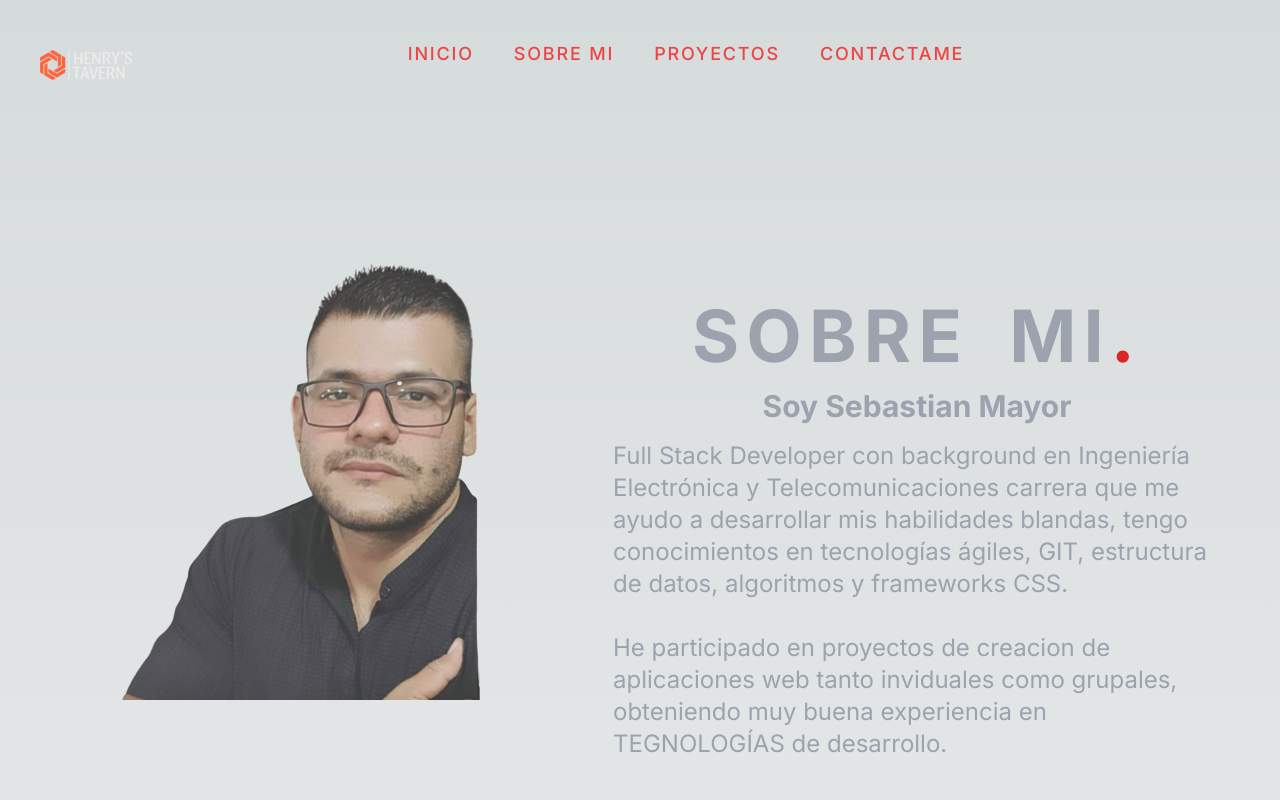
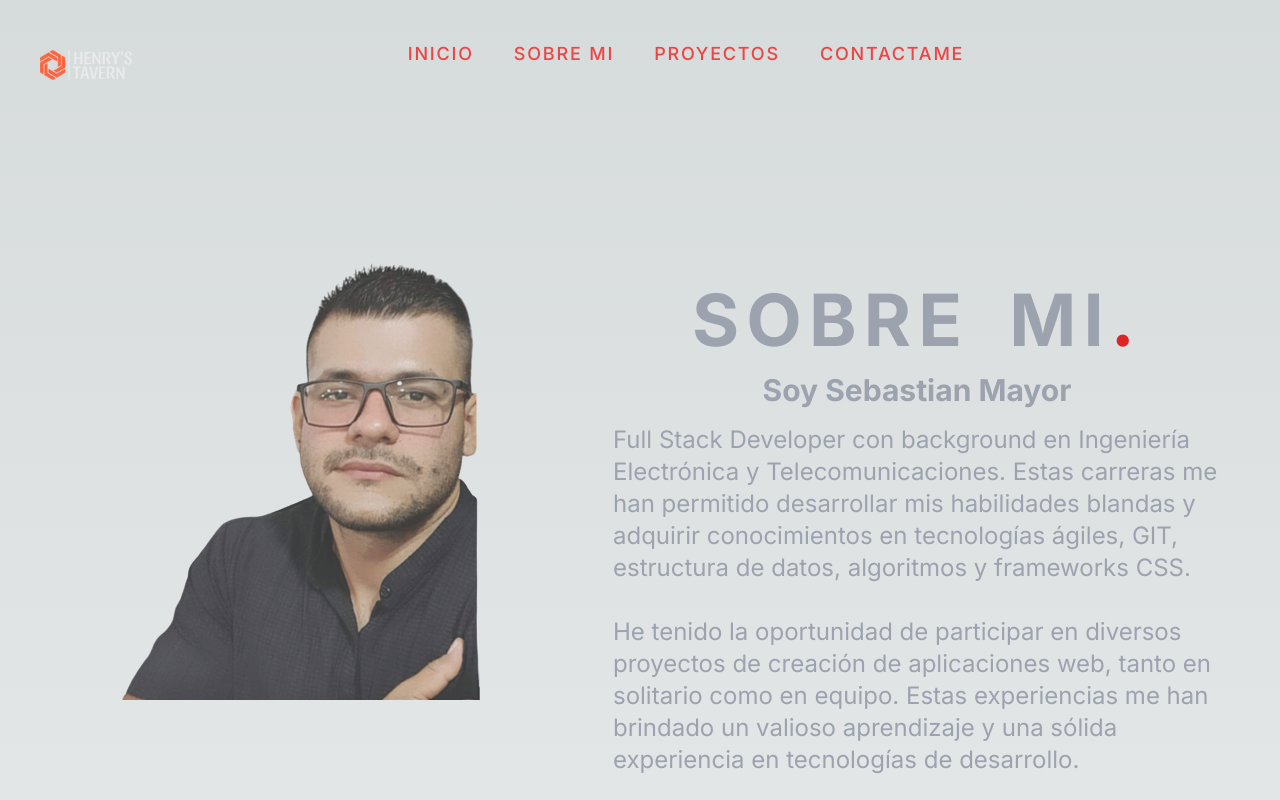
Before and after one commit to sebasmayor06/Portafolio, a Next.js app: page /components/Sobremi in a window 1280 px wide. Shown: the top 800 px of the page. Built offline with nearby package versions, Linux system fonts and the light colour scheme; what tailwindcss-animated would draw is missing.

Commit message:
arreglo en el parrafo sobre mi

```diff
--- a/src/app/components/Sobremi/page.jsx
+++ b/src/app/components/Sobremi/page.jsx
@@ -26,8 +26,8 @@ export default function Sobremi() {
         <div className='w-10/12 m-4 overflow-hidden rounded-3xl md:w-1/2'>
             <h1  className='animate-fade-down animate-once animate-duration-1000 animate-delay-500 animate-ease-out animate-normal animate-fill-backwards flex justify-center font-bold text-5xl text-gray-400 sm:text-7xl tracking-wide md:tracking-widest m-4'> <span className=' pr-10 hover:text-red-600 '>SOBRE</span> MI <span className='text-red-600'>.</span></h1>
             <h2  className='animate-fade-up animate-once animate-duration-1000 animate-delay-500 animate-ease-out animate-normal animate-fill-backwards flex justify-center font-bold text-xl text-gray-400 sm:text-3xl'>Soy Sebastian Mayor</h2>
-            <p className='animate-fade-right animate-once animate-duration-1000 animate-delay-500 animate-ease-out animate-normal animate-fill-backwards p-4 text-gray-400 text-2xl'>Full Stack Developer con background en Ingeniería Electrónica y Telecomunicaciones carrera que me ayudo a desarrollar mis habilidades blandas, tengo conocimientos en tecnologías ágiles, GIT, estructura de datos, algoritmos y frameworks CSS.</p>
-            <p className='animate-fade-left animate-once animate-duration-1000 animate-delay-500 animate-ease-out animate-normal animate-fill-backwards p-4 text-gray-400 text-2xl'>He participado en proyectos de creacion de aplicaciones web tanto inviduales como grupales, obteniendo muy buena experiencia en TEGNOLOGÍAS de desarrollo. </p>
+            <p className='animate-fade-right animate-once animate-duration-1000 animate-delay-500 animate-ease-out animate-normal animate-fill-backwards p-4 text-gray-400 text-2xl'>Full Stack Developer con background en Ingeniería Electrónica y Telecomunicaciones. Estas carreras me han permitido desarrollar mis habilidades blandas y adquirir conocimientos en tecnologías ágiles, GIT, estructura de datos, algoritmos y frameworks CSS.</p>
+            <p className='animate-fade-left animate-once animate-duration-1000 animate-delay-500 animate-ease-out animate-normal animate-fill-backwards p-4 text-gray-400 text-2xl'>He tenido la oportunidad de participar en diversos proyectos de creación de aplicaciones web, tanto en solitario como en equipo. Estas experiencias me han brindado un valioso aprendizaje y una sólida experiencia en tecnologías de desarrollo.</p>
         </div>
         </div>
 
```
